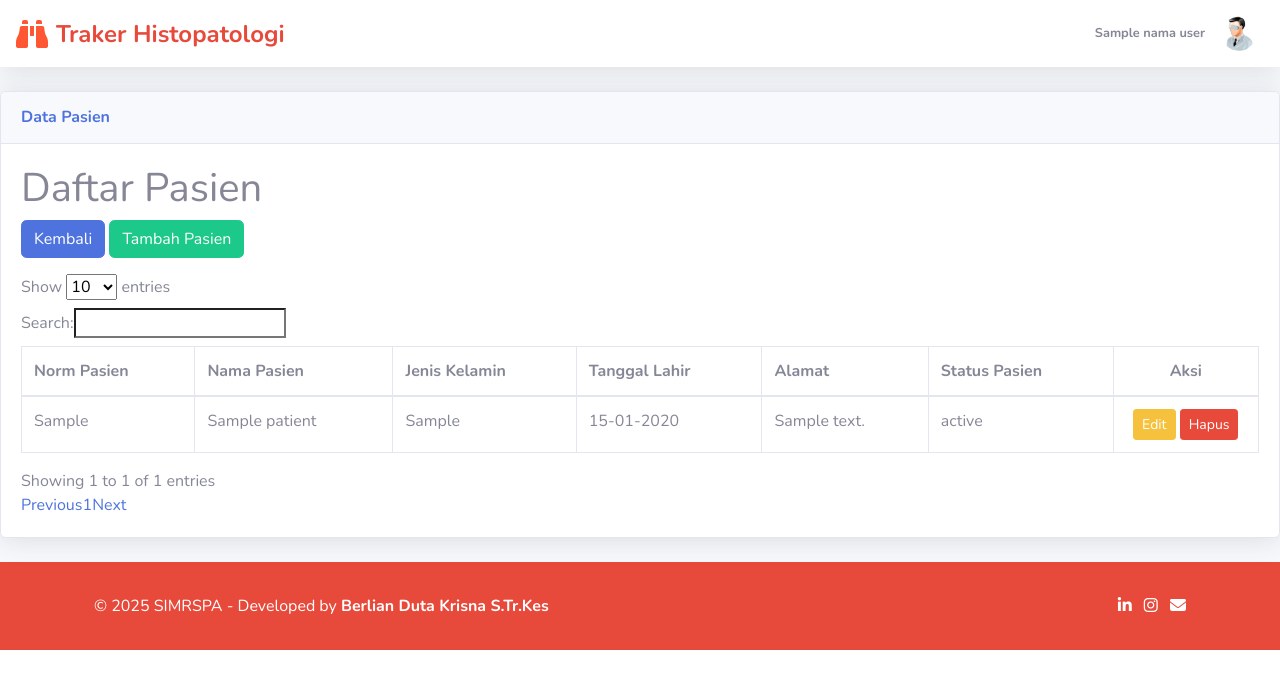
After one commit to BerlianDutaKrisna/simrspaCI4, a CodeIgniter 4 app: the page made by app/Views/patient/index_patient.php in a window 1280 px wide. The commit adds this page. Shown: the top 689 px of the page. Run offline with PHP 8.4 and a stand-in for CodeIgniter, Linux system fonts and the light colour scheme; the template is opened without the code that fills it: most values are stand-ins (such as "Sample title", 1, 10 or a date in 2020); some libraries are stand-ins or nearby versions.

Commit message:
menampilkan view user dan pasien

```diff
--- a/app/Config/Routes.php
+++ b/app/Config/Routes.php
@@ -23,7 +23,7 @@ $routes->get('/users', 'Users::index');
 $routes->post('users/insert', 'Users::insert'); // Menangani form POST dari register user
 
 // Route untuk Patient
-$routes->get('patient', 'Patient::index');
+$routes->get('patient/index', 'Patient::index');
 $routes->post('patient/searchPatient', 'Patient::searchPatient');
 $routes->get('patient/register_patient', 'Patient::register_patient');
 $routes->post('patient/insert', 'Patient::insert');
--- a/app/Controllers/Auth.php
+++ b/app/Controllers/Auth.php
@@ -52,7 +52,6 @@ class Auth extends BaseController
         session()->destroy(); // Menghapus semua session
         // Menyimpan pesan flash untuk memberitahukan pengguna bahwa mereka telah logout
         session()->setFlashdata('success', 'Anda telah logout.');
-
         // Redirect ke halaman login setelah logout
         return redirect()->to('/login')->with('success', 'Anda telah logout.');
     }
--- a/app/Models/UserModel.php
+++ b/app/Models/UserModel.php
@@ -37,6 +37,6 @@ class UserModel extends Model
     // Mengecek apakah username sudah ada di database
     public function checkUsernameExists($username)
     {
-        return $this->where('username', $username)->first(); // Cek apakah username sudah ada di database
+        return $this->where('username', $username)->countAllResults() > 0; // Cek apakah username sudah ada di database
     }
 }
--- a/app/Views/dashboard/dashboard.php
+++ b/app/Views/dashboard/dashboard.php
@@ -62,4 +62,5 @@
 
 <?= $this->include('dashboard/grafik_pemeriksaan'); ?>
 <?= $this->include('dashboard/data_keseluruhan_pemeriksaan'); ?>
+<?= $this->include('templates/notifikasi'); ?>
 <?= $this->include('templates/dashboard/footer_dashboard'); ?>
--- /dev/null
+++ b/app/Views/patient/index_patient.php
@@ -0,0 +1,60 @@
+<?= $this->include('templates/dashboard/header_dashboard'); ?>
+<?= $this->include('templates/dashboard/navbar_dashboard'); ?>
+
+<div class="card shadow mb-4">
+    <div class="card-header py-3">
+        <h6 class="m-0 font-weight-bold text-primary">Data Pasien</h6>
+    </div>
+    <div class="card-body">
+        <h1>Daftar Pasien</h1>
+
+        <!-- Tombol Kembali ke Dashboard -->
+        <a href="<?= base_url('/dashboard') ?>" class="btn btn-primary mb-3">Kembali</a>
+
+        <!-- Tombol Tambah Pasien -->
+        <a href="<?= base_url('patient/register_patient') ?>" class="btn btn-success mb-3">Tambah Pasien</a>
+
+        <!-- Tabel Data Pasien -->
+        <table class="table table-bordered" id="dataTable" width="100%" cellspacing="0">
+            <thead>
+                <tr>
+                    <th>Norm Pasien</th>
+                    <th>Nama Pasien</th>
+                    <th>Jenis Kelamin</th>
+                    <th>Tanggal Lahir</th>
+                    <th>Alamat</th>
+                    <th>Status Pasien</th>
+                    <th class="text-center" style="width: 150px;">Aksi</th>
+                </tr>
+            </thead>
+            <tbody>
+                <?php if (!empty($patients)) : ?>
+                    <?php foreach ($patients as $patient) : ?>
+                        <tr>
+                            <td><?= esc($patient['norm_pasien']) ?></td>
+                            <td><?= esc($patient['nama_pasien']) ?></td>
+                            <td><?= esc($patient['jenis_kelamin_pasien']) ?></td>
+                            <td><?= esc(date('d-m-Y', strtotime($patient['tanggal_lahir_pasien']))) ?></td>
+                            <td><?= esc($patient['alamat_pasien']) ?></td>
+                            <td><?= esc($patient['status_pasien']) ?></td>
+                            <td class="text-center">
+                                <!-- Tombol Edit -->
+                                <a href="/patients/edit/<?= esc($patient['id_pasien']) ?>" class="btn btn-warning btn-sm">Edit</a>
+
+                                <!-- Tombol Hapus -->
+                                <a href="/patients/delete/<?= esc($patient['id_pasien']) ?>" class="btn btn-danger btn-sm" onclick="return confirm('Apakah Anda yakin ingin menghapus pasien ini?');">Hapus</a>
+                            </td>
+                        </tr>
+                    <?php endforeach; ?>
+                <?php else : ?>
+                    <tr>
+                        <td colspan="5">Tidak ada data pasien.</td>
+                    </tr>
+                <?php endif; ?>
+            </tbody>
+        </table>
+    </div>
+</div>
+
+<?= $this->include('templates/notifikasi') ?>
+<?= $this->include('templates/dashboard/footer_dashboard') ?>
--- a/app/Views/templates/dashboard/navbar_dashboard.php
+++ b/app/Views/templates/dashboard/navbar_dashboard.php
@@ -2,19 +2,22 @@
 <nav class="navbar navbar-expand-lg navbar-light bg-white shadow mb-4">
 
     <!-- Sidebar Toggle (Topbar) -->
+    <!-- Tombol untuk toggle sidebar pada layar kecil (mobile) -->
     <button id="sidebarToggleTop" class="btn btn-link d-md-none rounded-circle mr-3">
-        <i class="fa fa-bars"></i>
+        <i class="fa fa-bars"></i> <!-- Icon menu untuk sidebar -->
     </button>
 
     <!-- Brand Logo and Text -->
+    <!-- Menampilkan logo dan teks brand di sebelah kiri navbar -->
     <div class="navbar-brand d-flex align-items-center">
-        <i class="fas fa-binoculars" style="font-size: 2rem; color: #FF5733;"></i>
-        <span class="ml-2 text-danger font-weight-bold" style="font-size: 1.5rem;">Traker Histopatologi</span>
+        <i class="fas fa-binoculars" style="font-size: 2rem; color: #FF5733;"></i> <!-- Ikon brand -->
+        <span class="ml-2 text-danger font-weight-bold" style="font-size: 1.5rem;">Traker Histopatologi</span> <!-- Teks brand -->
     </div>
 
     <!-- Navbar Toggle for Mobile (Collapsing menu) -->
+    <!-- Tombol untuk toggle menu di tampilan mobile -->
     <button class="navbar-toggler" type="button" data-toggle="collapse" data-target="#navbarNav" aria-controls="navbarNav" aria-expanded="false" aria-label="Toggle navigation">
-        <span class="navbar-toggler-icon"></span>
+        <span class="navbar-toggler-icon"></span> <!-- Ikon toggler untuk mobile -->
     </button>
 
     <!-- Topbar Navbar -->
@@ -22,31 +25,52 @@
         <ul class="navbar-nav ml-auto">
 
             <!-- Display Nama User Always (Desktop and Mobile) -->
+            <!-- Menampilkan nama user secara selalu di sebelah kanan navbar -->
             <li class="nav-item d-flex align-items-center">
                 <!-- Nama User -->
-                <span class="mr-2 text-gray-600 small font-weight-bold"><?= esc($nama_user); ?></span>
+                <span class="mr-2 text-gray-600 small font-weight-bold"><?= esc($nama_user); ?></span> <!-- Nama user -->
             </li>
 
             <!-- User Information Dropdown -->
+            <!-- Dropdown menu untuk user information -->
             <li class="nav-item dropdown no-arrow">
                 <a class="nav-link dropdown-toggle" href="#" id="userDropdown" role="button" data-toggle="dropdown" aria-haspopup="true" aria-expanded="false">
-                    <!-- Gambar Profil -->
-                    <img class="img-profile rounded-circle" src="<?= base_url('img/analis.jpg') ?>" alt="User Profile Picture" style="width: 35px; height: 35px;">
+                    <!-- Gambar Profil User -->
+                    <img class="img-profile rounded-circle" src="<?= base_url('img/analis.jpg') ?>" alt="User Profile Picture" style="width: 35px; height: 35px;"> <!-- Gambar profil -->
                 </a>
                 <!-- Dropdown - User Information -->
                 <div class="dropdown-menu dropdown-menu-right shadow animated--grow-in" aria-labelledby="userDropdown">
+                    <!-- Link ke Profile -->
                     <a class="dropdown-item" href="#">
-                        <i class="fas fa-user fa-sm fa-fw mr-2 text-gray-400"></i> Profile
+                        <i class="fas fa-user fa-sm fa-fw mr-2 text-gray-400"></i> Profile <!-- Ikon Profile -->
                     </a>
-                    <a class="dropdown-item" href="<?= base_url('/users') ?>">
-                        <i class="fas fa-cogs fa-sm fa-fw mr-2 text-gray-400"></i> Settings
+
+                    <!-- Dropdown untuk Settings -->
+                    <!-- Menu untuk pengaturan user dan pasien -->
+                    <a class="dropdown-item dropdown-toggle" href="#" id="settingsDropdown" role="button" data-toggle="dropdown" aria-haspopup="true" aria-expanded="false">
+                        <i class="fas fa-cogs fa-sm fa-fw mr-2 text-gray-400"></i> Settings <!-- Ikon pengaturan -->
                     </a>
+                    <div class="dropdown-menu dropdown-menu-right shadow animated--grow-in" aria-labelledby="settingsDropdown">
+                        <!-- Menu untuk pengaturan user -->
+                        <a class="dropdown-item" href="<?= base_url('/users') ?>">
+                            <i class="fas fa-user-cog fa-sm fa-fw mr-2 text-gray-400"></i> User Settings <!-- Ikon pengaturan user -->
+                        </a>
+                        <!-- Menu untuk pengaturan pasien -->
+                        <a class="dropdown-item" href="<?= base_url('/patient') ?>">
+                            <i class="fas fa-hospital-user fa-sm fa-fw mr-2 text-gray-400"></i> Patient Settings <!-- Ikon pengaturan pasien -->
+                        </a>
+                    </div>
+
+                    <!-- Menu untuk Activity Log -->
                     <a class="dropdown-item" href="#">
-                        <i class="fas fa-list fa-sm fa-fw mr-2 text-gray-400"></i> Activity Log
+                        <i class="fas fa-list fa-sm fa-fw mr-2 text-gray-400"></i> Activity Log <!-- Ikon Activity Log -->
                     </a>
-                    <div class="dropdown-divider"></div>
+
+                    <div class="dropdown-divider"></div> <!-- Pembatas antara menu -->
+
+                    <!-- Link untuk logout -->
                     <a class="dropdown-item" href="<?= base_url('/logout') ?>" data-toggle="modal" data-target="#logoutModal">
-                        <i class="fas fa-sign-out-alt fa-sm fa-fw mr-2 text-gray-400"></i> Keluar
+                        <i class="fas fa-sign-out-alt fa-sm fa-fw mr-2 text-gray-400"></i> Keluar <!-- Ikon logout -->
                     </a>
                 </div>
             </li>
--- /dev/null
+++ b/app/Views/templates/notifikasi.php
@@ -0,0 +1,38 @@
+<!-- Modal untuk Menampilkan Pesan Error atau Success menggunakan SB Admin 2 -->
+<?php if (session()->getFlashdata('error') || session()->getFlashdata('success')): ?>
+<div class="modal fade" id="messageModal" tabindex="-1" aria-labelledby="messageModalLabel" aria-hidden="true">
+    <div class="modal-dialog">
+        <div class="modal-content">
+            <div class="modal-header">
+                <h5 class="modal-title" id="messageModalLabel">Notifikasi</h5>
+                <button type="button" class="close" data-dismiss="modal" aria-label="Close">
+                    <span aria-hidden="true">&times;</span>
+                </button>
+            </div>
+            <div class="modal-body">
+                <?php if ($errors = session()->getFlashdata('error')): ?>
+                    <?php foreach ($errors as $error): ?>
+                        <div class="alert alert-danger"><?= esc($error); ?></div>
+                    <?php endforeach; ?>
+                <?php endif; ?>
+                <?php if ($success = session()->getFlashdata('success')): ?>
+                    <div class="alert alert-success"><?= esc($success); ?></div>
+                <?php endif; ?>
+            </div>
+            <div class="modal-footer">
+                <button type="button" class="btn btn-secondary" data-dismiss="modal">Tutup</button>
+            </div>
+        </div>
+    </div>
+</div>
+<?php endif; ?>
+
+<script>
+    // Menunggu hingga halaman selesai dimuat
+    window.onload = function () {
+        // Menampilkan modal jika ada pesan flash
+        <?php if (session()->getFlashdata('error') || session()->getFlashdata('success')): ?>
+            $('#messageModal').modal('show');
+        <?php endif; ?>
+    };
+</script>
```
Also changed, not shown: app/Controllers/Patient.php (+66 -25 lines), app/Controllers/Users.php (+50 -26 lines), app/Models/PatientModel.php (+5 -4 lines), app/Views/auth/login.php (+1 -44 lines), app/Views/auth/register.php (+2 -23 lines), app/Views/patient/register_patient.php (+34 -16 lines), app/Views/templates/notivication.php (deleted, +0 -27 lines), app/Views/users/users.php (+11 -11 lines).
